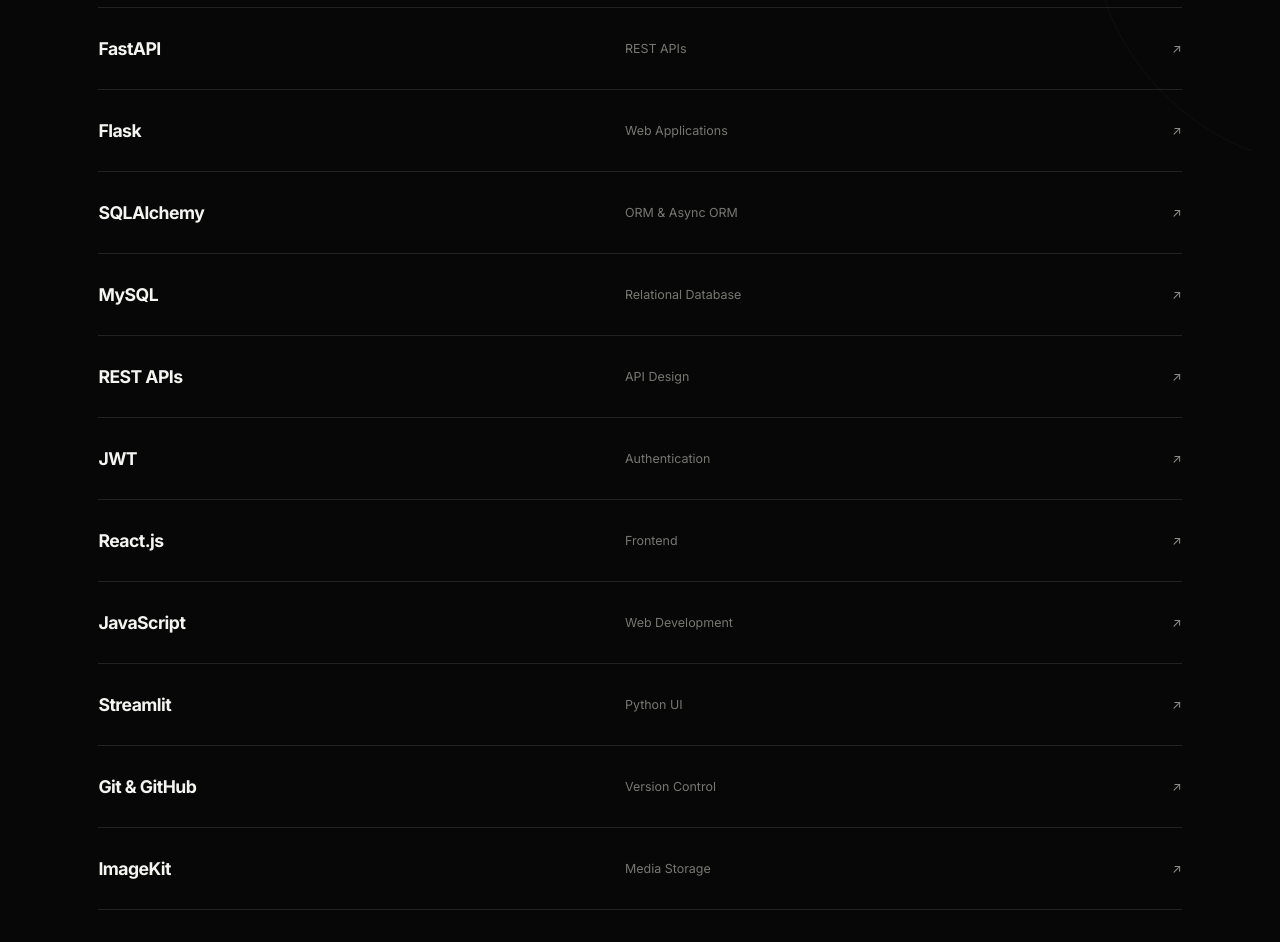
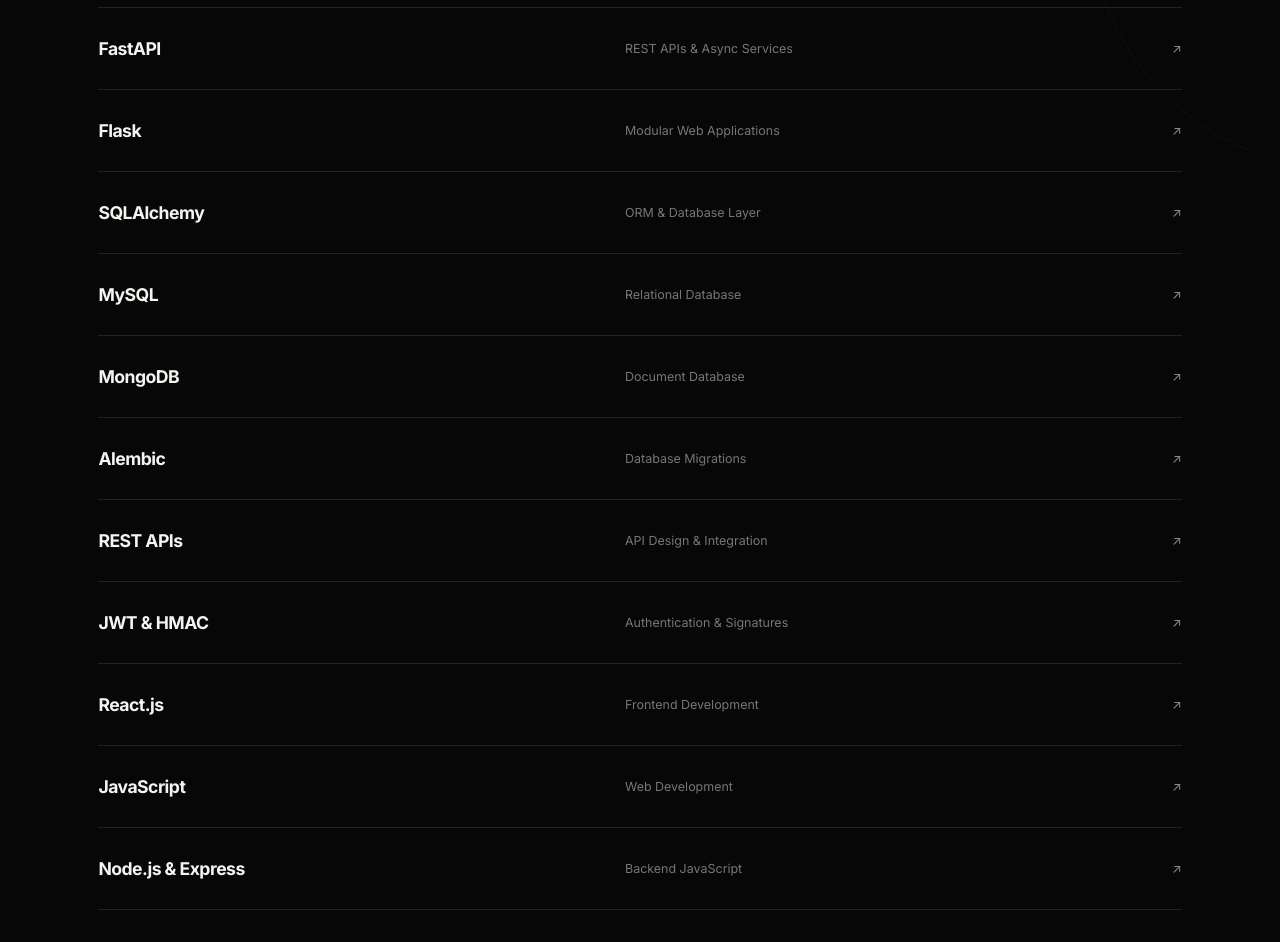
Before and after one commit to Manime016/portfolio, a React (Vite) app: page / in a window 1280 px wide. Shown: the part 2080-3022 px from the top of the page. Built offline with nearby package versions, Linux system fonts and the light colour scheme; no server answers.

Commit message:
Refresh skills from current project stack

```diff
--- a/src/data/skills.js
+++ b/src/data/skills.js
@@ -1,16 +1,20 @@
 const skills = [
-  { label: 'Python', subtitle: 'Backend & OOP' },
-  { label: 'FastAPI', subtitle: 'REST APIs' },
-  { label: 'Flask', subtitle: 'Web Applications' },
-  { label: 'SQLAlchemy', subtitle: 'ORM & Async ORM' },
+  { label: 'Python', subtitle: 'Backend Development & OOP' },
+  { label: 'FastAPI', subtitle: 'REST APIs & Async Services' },
+  { label: 'Flask', subtitle: 'Modular Web Applications' },
+  { label: 'SQLAlchemy', subtitle: 'ORM & Database Layer' },
   { label: 'MySQL', subtitle: 'Relational Database' },
-  { label: 'REST APIs', subtitle: 'API Design' },
-  { label: 'JWT', subtitle: 'Authentication' },
-  { label: 'React.js', subtitle: 'Frontend' },
+  { label: 'MongoDB', subtitle: 'Document Database' },
+  { label: 'Alembic', subtitle: 'Database Migrations' },
+  { label: 'REST APIs', subtitle: 'API Design & Integration' },
+  { label: 'JWT & HMAC', subtitle: 'Authentication & Signatures' },
+  { label: 'React.js', subtitle: 'Frontend Development' },
   { label: 'JavaScript', subtitle: 'Web Development' },
-  { label: 'Streamlit', subtitle: 'Python UI' },
-  { label: 'Git & GitHub', subtitle: 'Version Control' },
-  { label: 'ImageKit', subtitle: 'Media Storage' },
+  { label: 'Node.js & Express', subtitle: 'Backend JavaScript' },
+  { label: 'Docker', subtitle: 'Containerized Development' },
+  { label: 'pytest', subtitle: 'Backend Testing' },
+  { label: 'Git & GitHub', subtitle: 'Version Control & Actions' },
+  { label: 'ImageKit & Cloudinary', subtitle: 'Media Storage' },
 ]
 
 export default skills
```
